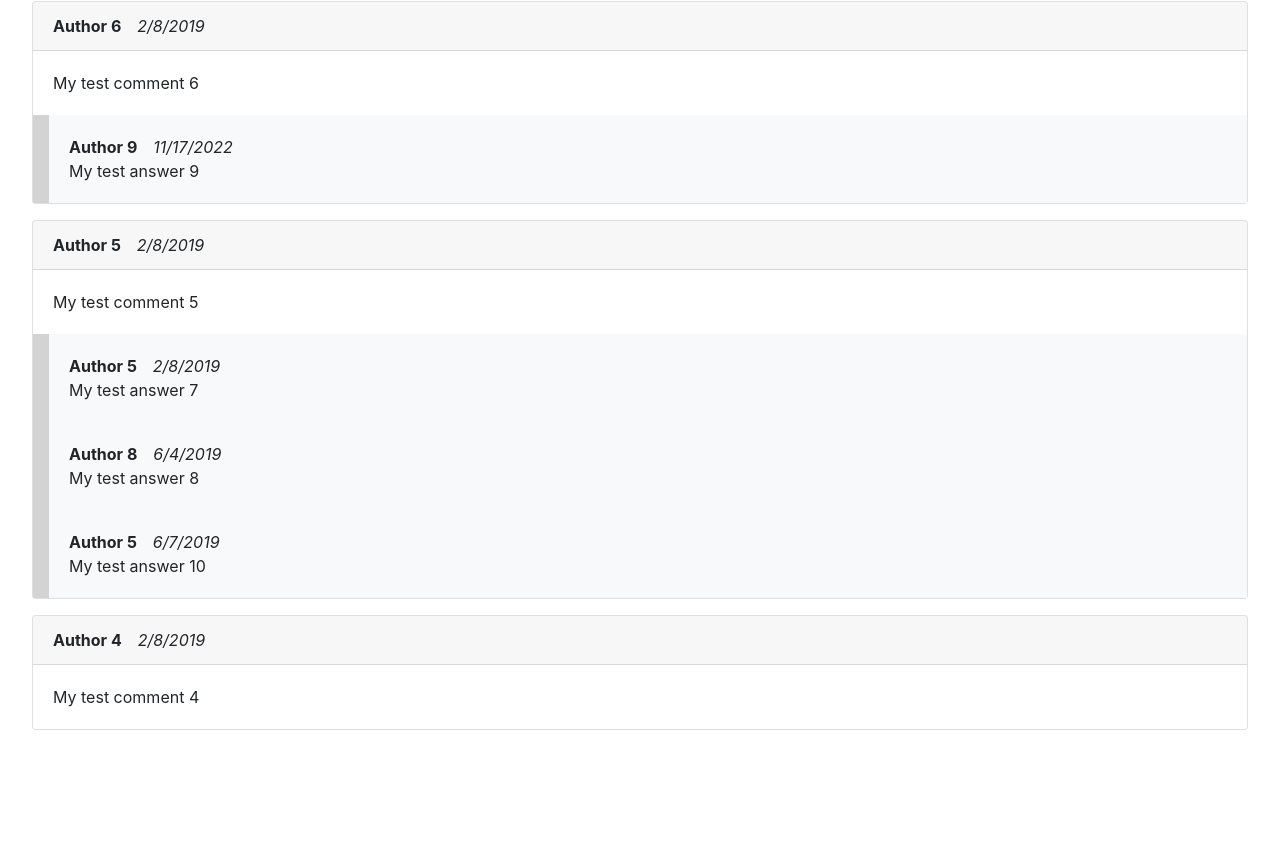
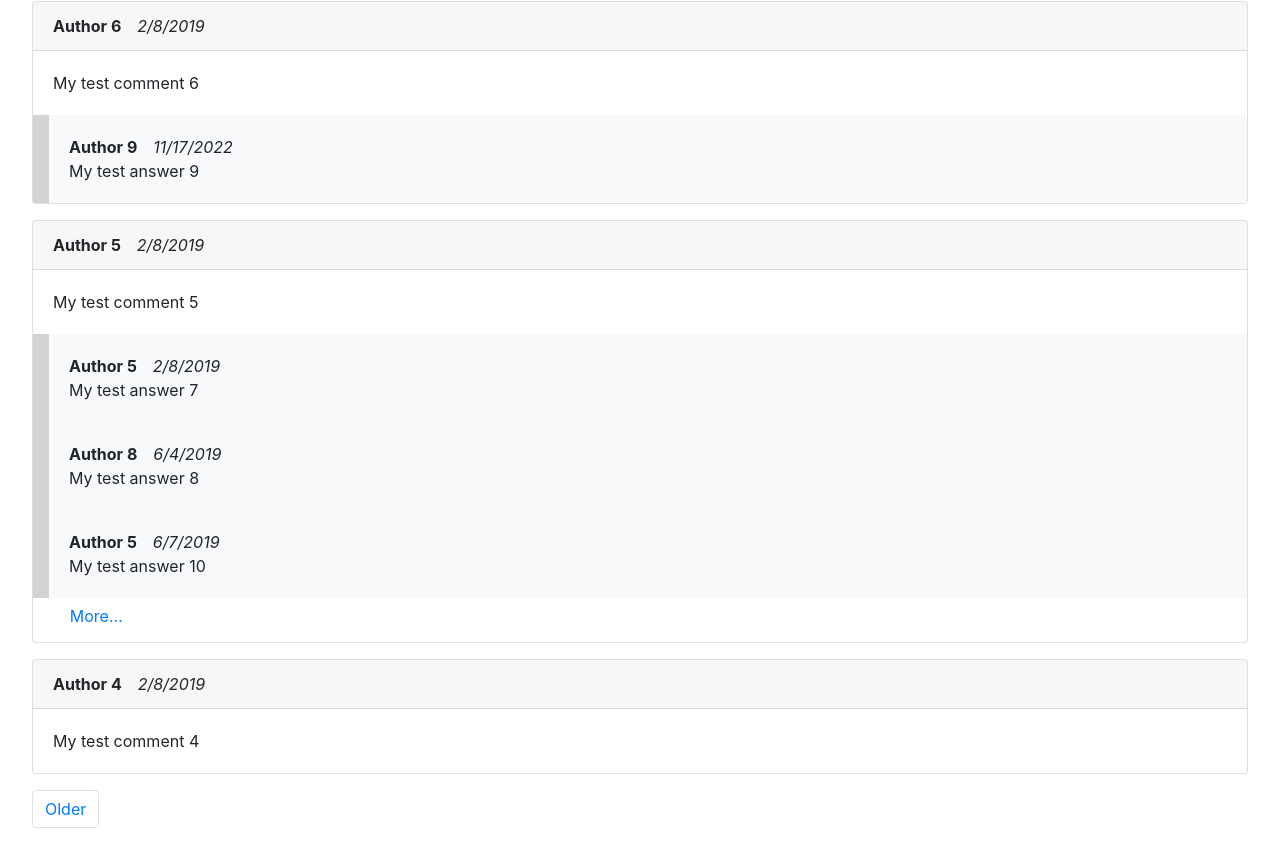
Before and after one commit to ttulka/comments-react, a React (Create React App) app in the folder comments/: page / in a window 1280 px wide. Shown: the part 435-1295 px from the top of the page. Before the commit the page ends 1197 px from the top, so only its background shows below. Built offline with nearby package versions, Linux system fonts and the light colour scheme.

Commit message:
pagination added

```diff
--- /dev/null
+++ b/comments/public/server/server.json
@@ -0,0 +1,54 @@
+{
+    "version": "1.0",
+    "href": "/api/comments/1",
+    "comments": [
+        {
+            "id": 6,
+            "body": "My test comment 6",
+            "createdAt": "1549648553",
+            "author": "Author 6",
+            "answers": [
+                {
+                    "id": 9,
+                    "body": "My test answer 9",
+                    "createdAt": "1668645553",
+                    "author": "Author 9"
+                }
+            ]
+        },
+        {
+            "id": 5,
+            "body": "My test comment 5",
+            "createdAt": "1549645553",
+            "author": "Author 5",
+            "answers": [
+                {
+                    "id": 7,
+                    "body": "My test answer 7",
+                    "createdAt": "1549645553",
+                    "author": "Author 5"
+                },
+                {
+                    "id": 8,
+                    "body": "My test answer 8",
+                    "createdAt": "1559645553",
+                    "author": "Author 8"
+                },
+                {
+                    "id": 10,
+                    "body": "My test answer 10",
+                    "createdAt": "1559945553",
+                    "author": "Author 5"
+                }
+            ],
+            "next": "server-5-1.json"
+        },
+        {
+            "id": 4,
+            "body": "My test comment 4",
+            "createdAt": "1549641553",
+            "author": "Author 4"
+        }
+    ],
+    "next": "server-1.json"
+}
--- a/comments/src/App.css
+++ b/comments/src/App.css
@@ -18,3 +18,11 @@
 .comments-app .comment .answer {
     border-left: 1em solid lightgray;
 }
+
+.comments-app .comment .pagination .page-link {
+    border: none;
+    padding: 0.5em 2.3em 0 2.3em;
+}
+.comments-app .comment .pagination .page-link:hover {
+    background: inherit;
+}
--- a/comments/src/App.js
+++ b/comments/src/App.js
@@ -1,21 +1,46 @@
 import React, {Component} from 'react';
 import './App.css';
 
-const SERVICE_API = process.env.SERVICE_API || '/server.json';
+const SERVICE_API = process.env.SERVICE_API || '/server';
 const CAPTCHA_URL = process.env.CAPTCHA_URL || '/captcha.png';
 
 const title = 'Leave a comment';
 
 class Comments extends Component {
-
     constructor(props) {
         super(props);
 
         this.state = {
-            comments: data.comments
+            comments: [],
+            next: null
         }
 
         this.onLeaveComment = this.onLeaveComment.bind(this);
+        this.loadComments = this.loadComments.bind(this);
+    }
+
+    componentDidMount() {
+        this.loadComments('server.json');
+    }
+
+    loadComments(href) {
+        fetch(`${SERVICE_API}/${href}`)
+            .then(response => response.json())
+            .then(result => {
+                this.setComments(result.comments);
+                this.setNext(result.next);
+            })
+            .catch(err => console.error('Cannot load comments: ', err));
+    }
+
+    setComments(comments) {
+        console.debug('Setting comments', comments);
+        this.setState({comments: [...this.state.comments, ...comments]});
+    }
+
+    setNext(href) {
+        console.debug('Setting next', href);
+        this.setState({next: href});
     }
 
     onLeaveComment() {
@@ -26,7 +51,7 @@ class Comments extends Component {
             "createdAt": "1549648553",
             "author": "Author 123"
         };
-        this.setState({ comments: [newComment, ...this.state.comments] });
+        this.setState({comments: [newComment, ...this.state.comments]});
     }
 
     render() {
@@ -37,11 +62,20 @@ class Comments extends Component {
             <LeaveCommentForm
                 serviceApi={SERVICE_API}
                 captchaUrl={CAPTCHA_URL}
-                    onLeaveComment={this.onLeaveComment} />
+                onLeaveComment={this.onLeaveComment}/>
 
             {this.state.comments.map(comment =>
-                <Comment comment={comment} key={comment.id} />
+                <Comment
+                    comment={comment}
+                    key={comment.id}/>
             )}
+
+            {this.state.next &&
+                <Pagination
+                    next={this.state.next}
+                    label='Older'
+                    onLoadNextItems={this.loadComments}/>
+            }
         </div>
         );
     }
@@ -52,7 +86,7 @@ class LeaveCommentForm extends Component {
         const {serviceApi, captchaUrl, onLeaveComment} = this.props;
         return (
         <form action={serviceApi} method="post">
-            <input type="hidden" name="parent" />
+            <input type="hidden" name="parent"/>
             <div className="form-group row">
                 <label htmlFor="nickname" className="col-sm-2 col-form-label">Nickname</label>
                 <div className="col-sm-4">
@@ -72,41 +106,109 @@ class LeaveCommentForm extends Component {
             </div>
             <button type="button" onClick={onLeaveComment} className="btn btn-primary mb-2">Submit</button>
         </form>
-        )
+        );
+    }
+}
+
+class Pagination extends Component {
+    loadNextItems = (loadFn, next) => e => {
+        e.preventDefault();
+        loadFn(next);
+    }
+
+    render() {
+        const {next, label = 'Next', onLoadNextItems} = this.props;
+        return  (
+        <nav>
+            <ul className="pagination">
+                <li className="page-item">
+                    <a onClick={this.loadNextItems(onLoadNextItems, next)} className="page-link" href="#">{label}</a>
+                </li>
+            </ul>
+        </nav>
+        );
     }
 }
 
 class Comment extends Component {
-    formattedDate = (time) => new Date(parseInt(time * 1000)).toLocaleDateString();
+    constructor(props) {
+        super(props);
+
+        this.state = {
+            answers: props.comment.answers,
+            next: props.comment.next
+        }
+
+        this.onLeaveAnswer = this.onLeaveAnswer.bind(this);
+        this.loadAnswers = this.loadAnswers.bind(this);
+    }
+
+    loadAnswers(href) {
+        fetch(`${SERVICE_API}/${href}`)
+                .then(response => response.json())
+                .then(result => {
+                    this.setAnswers(result.answers);
+                    this.setNext(result.next);
+                })
+                .catch(err => console.error('Cannot load answers: ', err));
+    }
+
+    setAnswers(answers) {
+        console.debug('Setting answers', answers);
+        this.setState({answers: [...this.state.answers, ...answers]});
+    }
+
+    setNext(href) {
+        console.debug('Setting next', href);
+        this.setState({next: href});
+    }
+
+    onLeaveAnswer() {
+        console.log('Leave a new answer...');
+        const newAnswer = {
+            "id": 999999,
+            "body": "My test answer XXX",
+            "createdAt": "1549648553",
+            "author": "Author XXX"
+        };
+        this.setState({answers: [newAnswer, ...this.state.answers]});
+    }
 
     render() {
-        const { author, createdAt, body, answers } = this.props.comment;
+        const {author, createdAt, body} = this.props.comment;
         return (
         <div className="comment card mb-3">
             <div className="card-header">
                 <span className="author">{author}</span>
-                    <span className="createdAt">{this.formattedDate(createdAt)}</span>
+                <span className="createdAt">{formattedDate(createdAt)}</span>
             </div>
             <div className="body card-body">
                 {body}
             </div>
 
-                {(answers || []).map(answer =>
+            {(this.state.answers || []).map(answer =>
                  <Answer answer={answer} key={answer.id}/>
             )}
+
+            {this.state.next &&
+             <Pagination
+                 next={this.state.next}
+                 label='More...'
+                 onLoadNextItems={this.loadAnswers}/>
+            }
         </div>
         );
     }
 }
 
-class Answer extends Comment {
+class Answer extends Component {
     render() {
-        const { author, createdAt, body } = this.props.answer;
+        const {author, createdAt, body} = this.props.answer;
         return (
         <div className="answer card-body bg-light">
             <div>
                 <span className="author">{author}</span>
-                    <span className="createdAt">{this.formattedDate(createdAt)}</span>
+                <span className="createdAt">{formattedDate(createdAt)}</span>
             </div>
             <div className="body">
                 {body}
@@ -116,59 +218,8 @@ class Answer extends Comment {
     }
 }
 
-const data = {
-    "version": "1.0",
-    "href": "/api/comments/1",
-    "comments": [
-        {
-            "id": 6,
-            "body": "My test comment 6",
-            "createdAt": "1549648553",
-            "author": "Author 6",
-            "answers": [
-                {
-                    "id": 9,
-                    "body": "My test answer 9",
-                    "createdAt": "1668645553",
-                    "author": "Author 9"
-                }
-            ]
-        },
-        {
-            "id": 5,
-            "body": "My test comment 5",
-            "createdAt": "1549645553",
-            "author": "Author 5",
-            "answers": [
-                {
-                    "id": 7,
-                    "body": "My test answer 7",
-                    "createdAt": "1549645553",
-                    "author": "Author 5"
-                },
-                {
-                    "id": 8,
-                    "body": "My test answer 8",
-                    "createdAt": "1559645553",
-                    "author": "Author 8"
-                },
-                {
-                    "id": 10,
-                    "body": "My test answer 10",
-                    "createdAt": "1559945553",
-                    "author": "Author 5"
-                }
-            ],
-            "next": "server-5-1.json"
-        },
-        {
-            "id": 4,
-            "body": "My test comment 4",
-            "createdAt": "1549641553",
-            "author": "Author 4"
-        },
-    ],
-    "next": "server-1.json"
+function formattedDate(time) {
+    return new Date(parseInt(time * 1000)).toLocaleDateString();
 }
 
 export default Comments;
```
Also changed, not shown: comments/public/server/server-1.json (added, +27 -0 lines), comments/public/server/server-5-1.json (added, +25 -0 lines), comments/public/server/server-5-2.json (added, +12 -0 lines), comments/public/logo.svg (renamed from comments/src/logo.svg). Lines whose indentation alone changed are shown as unchanged.
